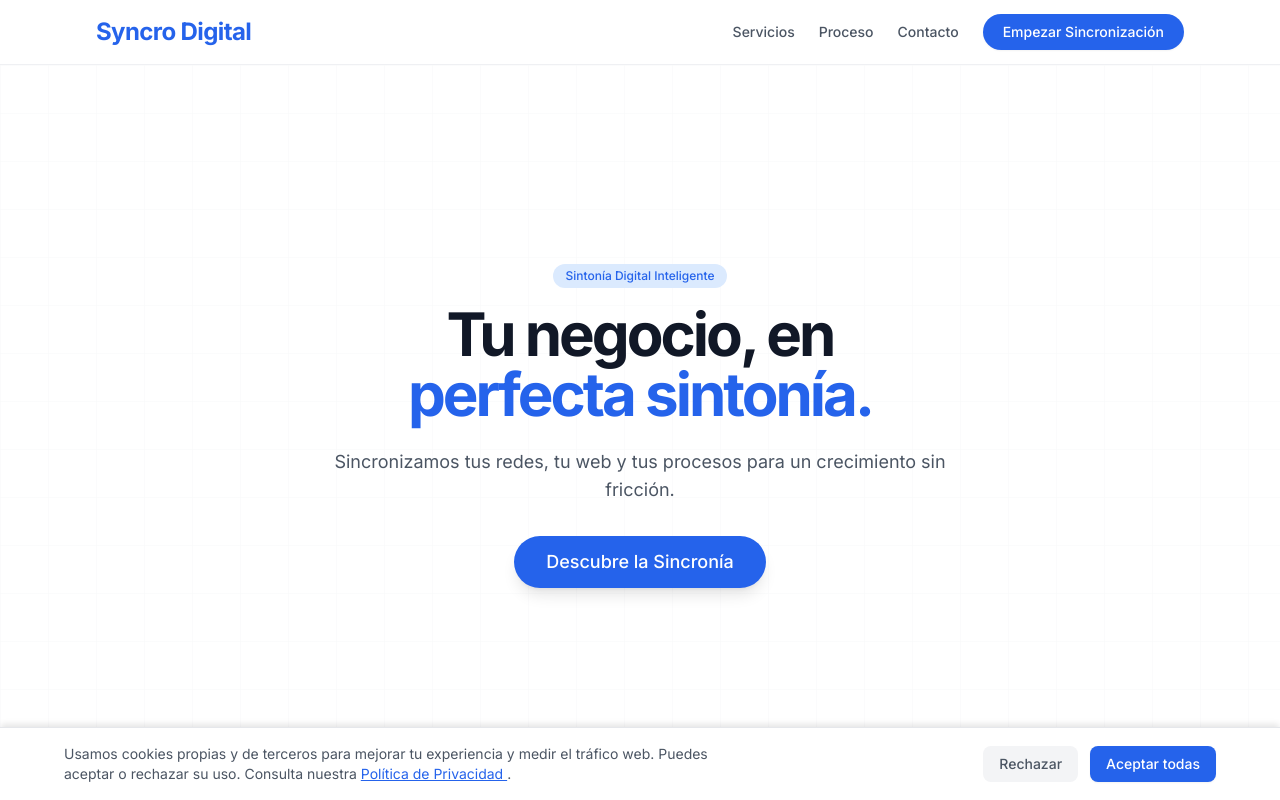
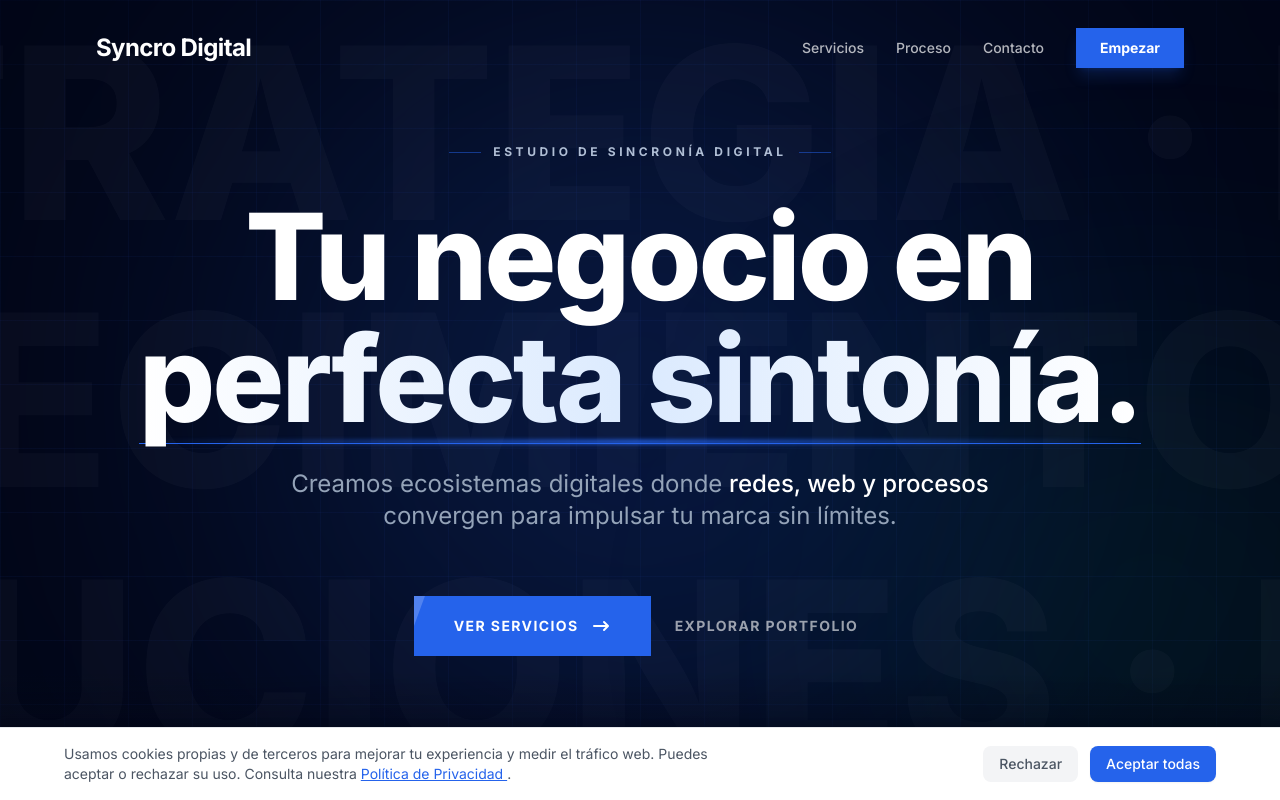
Before and after one commit to infosyncrodigital-cyber/syncro-web, a Vue app: page / in a window 1280 px wide. Shown: the top 800 px of the page. Built offline with nearby package versions, Linux system fonts and the light colour scheme.

Commit message:
Cambio en el hero y añadido porfolio andrea

```diff
--- a/src/components/Header.vue
+++ b/src/components/Header.vue
@@ -1,70 +1,86 @@
 <script setup lang="ts">
-// 1. Importamos 'ref' de Vue para crear variables de estado
-import { ref } from 'vue'
+import { ref, onMounted, onUnmounted } from 'vue'
 
-// 2. Creamos la variable de estado. Por defecto, el menú está cerrado (false)
 const isMobileMenuOpen = ref(false)
+const isScrolled = ref(false)
 
-// 3. Creamos una función para alternar el estado (abrir/cerrar)
+const handleScroll = () => {
+  isScrolled.value = window.scrollY > 50
+}
+
+onMounted(() => {
+  window.addEventListener('scroll', handleScroll)
+})
+
+onUnmounted(() => {
+  window.removeEventListener('scroll', handleScroll)
+})
+
 const toggleMobileMenu = () => {
-  // .value es como accedemos al valor de un 'ref'
   isMobileMenuOpen.value = !isMobileMenuOpen.value
 }
 
-// 4. Creamos una función para CERRAR el menú (la usaremos en los enlaces)
 const closeMobileMenu = () => {
   isMobileMenuOpen.value = false
 }
 </script>
 
 <template>
-  <header class="sticky top-0 z-50 w-full bg-white/90 backdrop-blur-sm border-b border-gray-200/60 relative">
+  <header
+    :class="[
+      'fixed top-0 z-50 w-full transition-all duration-300',
+      isScrolled
+        ? 'bg-[#020617]/90 backdrop-blur-md border-b border-white/10 py-2'
+        : 'bg-transparent border-transparent py-4'
+    ]"
+  >
       <div class="max-w-6xl mx-auto px-4 sm:px-6 lg:px-8">
           <div class="flex justify-between items-center h-16">
 
-              <a class="text-2xl font-bold text-primary tracking-tight" href="#" @click="closeMobileMenu">
+              <a
+                class="text-2xl font-bold tracking-tight text-white transition-colors duration-300"
+                href="#"
+                @click="closeMobileMenu"
+              >
                   Syncro Digital
               </a>
 
-              <nav class="hidden md:flex space-x-6 items-center">
-                  <a href="#servicios" class="text-sm font-medium text-gray-600 hover:text-primary transition-colors">Servicios</a>
-                  <a href="#proceso" class="text-sm font-medium text-gray-600 hover:text-primary transition-colors">Proceso</a>
-                  <a href="#contacto" class="text-sm font-medium text-gray-600 hover:text-primary transition-colors">Contacto</a>
-                  <a href="#contacto" class="px-5 py-2 text-sm font-medium text-white bg-primary rounded-full hover:bg-primary-dark transition-shadow shadow-sm hover:shadow-lg hover:shadow-blue-500/20">
-                      Empezar Sincronización
+              <nav class="hidden md:flex space-x-8 items-center">
+                  <a href="#servicios" class="text-sm font-medium text-white/70 hover:text-white transition-colors">Servicios</a>
+                  <a href="#proceso" class="text-sm font-medium text-white/70 hover:text-white transition-colors">Proceso</a>
+                  <a href="#contacto" class="text-sm font-medium text-white/70 hover:text-white transition-colors">Contacto</a>
+                  <a href="#contacto" class="px-6 py-2.5 text-sm font-bold text-white bg-primary hover:bg-primary-dark transition-all rounded-none shadow-lg shadow-primary/20">
+                      Empezar
                   </a>
               </nav>
 
               <div class="md:hidden">
-                  <button @click="toggleMobileMenu" class="text-gray-600" aria-label="Abrir menú">
-
-                    <svg v-if="!isMobileMenuOpen" xmlns="http://www.w3.org/2000/svg" fill="none" viewBox="0 0 24 24" stroke-width="1.5" stroke="currentColor" class="size-6">
+                  <button @click="toggleMobileMenu" class="text-white p-2" aria-label="Abrir menú">
+                    <svg v-if="!isMobileMenuOpen" xmlns="http://www.w3.org/2000/svg" fill="none" viewBox="0 0 24 24" stroke-width="1.5" stroke="currentColor" class="size-7">
                         <path stroke-linecap="round" stroke-linejoin="round" d="M3.75 5.25h16.5m-16.5 4.5h16.5m-16.5 4.5h16.5m-16.5 4.5h16.5" />
                     </svg>
-
-                    <svg v-if="isMobileMenuOpen" xmlns="http://www.w3.org/2000/svg" fill="none" viewBox="0 0 24 24" stroke-width="1.5" stroke="currentColor" class="size-6">
+                    <svg v-else xmlns="http://www.w3.org/2000/svg" fill="none" viewBox="0 0 24 24" stroke-width="1.5" stroke="currentColor" class="size-7">
                         <path stroke-linecap="round" stroke-linejoin="round" d="M6 18 18 6M6 6l12 12" />
                     </svg>
-
                   </button>
               </div>
           </div>
       </div>
 
       <Transition
-        enter-active-class="transition duration-200 ease-out"
+        enter-active-class="transition duration-300 ease-out"
         enter-from-class="transform -translate-y-4 opacity-0"
         enter-to-class="transform translate-y-0 opacity-100"
-        leave-active-class="transition duration-150 ease-in"
+        leave-active-class="transition duration-200 ease-in"
         leave-from-class="transform translate-y-0 opacity-100"
         leave-to-class="transform -translate-y-4 opacity-0"
       >
-        <div v-if="isMobileMenuOpen" class="md:hidden absolute top-16 left-0 w-full bg-white shadow-lg py-4 z-40 border-b border-gray-100">
-            <nav class="flex flex-col space-y-4 px-4">
-                <a href="#servicios" @click="closeMobileMenu" class="block text-base font-medium text-gray-700 hover:text-primary transition-colors px-2 py-1 rounded hover:bg-gray-50">Servicios</a>
-                <a href="#proceso" @click="closeMobileMenu" class="block text-base font-medium text-gray-700 hover:text-primary transition-colors px-2 py-1 rounded hover:bg-gray-50">Proceso</a>
-                <a href="#contacto" @click="closeMobileMenu" class="block text-base font-medium text-gray-700 hover:text-primary transition-colors px-2 py-1 rounded hover:bg-gray-50">Contacto</a>
-                <a href="#contacto" @click="closeMobileMenu" class="mt-2 inline-block px-5 py-2 text-sm font-medium text-white bg-primary rounded-full hover:bg-primary-dark transition-shadow text-center shadow-md">
+        <div v-if="isMobileMenuOpen" class="md:hidden absolute top-full left-0 w-full bg-[#020617] border-b border-white/10 shadow-2xl py-8 z-40">
+            <nav class="flex flex-col space-y-6 px-6">
+                <a href="#servicios" @click="closeMobileMenu" class="text-xl font-bold text-white/70 hover:text-white">Servicios</a>
+                <a href="#proceso" @click="closeMobileMenu" class="text-xl font-bold text-white/70 hover:text-white">Proceso</a>
+                <a href="#contacto" @click="closeMobileMenu" class="text-xl font-bold text-white/70 hover:text-white">Contacto</a>
+                <a href="#contacto" @click="closeMobileMenu" class="mt-4 px-6 py-4 text-center text-sm font-bold tracking-widest uppercase text-white bg-primary rounded-none">
                     Empezar Sincronización
                 </a>
             </nav>
--- a/src/components/Hero.vue
+++ b/src/components/Hero.vue
@@ -1,25 +1,115 @@
 <template>
-  <section class="relative min-h-[90vh] flex items-center bg-white overflow-hidden">
-      <div class="absolute inset-0 opacity-50 hero-grid-pattern"></div>
+  <section class="relative min-h-screen flex items-center justify-center bg-[#020617] overflow-hidden text-white w-full">
 
-      <div class="relative max-w-6xl mx-auto px-4 sm:px-6 lg:px-8 z-10">
-          <div class="max-w-3xl mx-auto text-center">
-              <span data-aos="fade-down" class="inline-flex items-center px-3 py-1 mb-4 text-xs font-medium text-primary bg-primary-light rounded-full">
-                  Sintonía Digital Inteligente
-              </span>
-              <h1 data-aos="fade-up" data-aos-delay="100" class="text-4xl md:text-6xl font-bold tracking-tighter text-dark mb-6">
-                  Tu negocio, en
-                  <span class="block text-primary">perfecta sintonía.</span>
+      <!-- Kinetic Background Marquee -->
+      <div class="absolute inset-0 flex flex-col justify-around opacity-[0.03] select-none pointer-events-none z-0 overflow-hidden">
+        <div class="marquee-wrapper">
+          <div class="marquee-text whitespace-nowrap text-[8rem] sm:text-[12rem] md:text-[15rem] font-black leading-none uppercase">
+            SINCRO DIGITAL · ESTRATEGIA · INNOVACIÓN · SINCRO DIGITAL · ESTRATEGIA · INNOVACIÓN · SINCRO DIGITAL · ESTRATEGIA · INNOVACIÓN · SINCRO DIGITAL · ESTRATEGIA · INNOVACIÓN ·
+          </div>
+        </div>
+        <div class="marquee-wrapper">
+          <div class="marquee-text-reverse whitespace-nowrap text-[8rem] sm:text-[12rem] md:text-[15rem] font-black leading-none uppercase">
+            AUTOMATIZACIÓN · CRECIMIENTO · ÉXITO · AUTOMATIZACIÓN · CRECIMIENTO · ÉXITO · AUTOMATIZACIÓN · CRECIMIENTO · ÉXITO · AUTOMATIZACIÓN · CRECIMIENTO · ÉXITO ·
+          </div>
+        </div>
+        <div class="marquee-wrapper">
+          <div class="marquee-text whitespace-nowrap text-[8rem] sm:text-[12rem] md:text-[15rem] font-black leading-none uppercase">
+            SOFTWARE · SOLUCIONES · FUTURO · SOFTWARE · SOLUCIONES · FUTURO · SOFTWARE · SOLUCIONES · FUTURO · SOFTWARE · SOLUCIONES · FUTURO ·
+          </div>
+        </div>
+      </div>
+
+      <!-- Subtle Grid Overlay -->
+      <div class="absolute inset-0 bg-[linear-gradient(theme(colors.blue.900/0.1)_1px,transparent_1px),linear-gradient(90deg,theme(colors.blue.900/0.1)_1px,transparent_1px)] bg-[length:4rem_4rem] [mask-image:radial-gradient(ellipse_80%_80%_at_50%_50%,#000_70%,transparent_100%)]"></div>
+
+      <!-- Hero Glows -->
+      <div class="absolute top-1/2 left-1/2 -translate-x-1/2 -translate-y-1/2 w-[90vw] md:w-[60vw] h-[90vw] md:h-[60vw] bg-primary/20 rounded-full blur-[100px] md:blur-[160px] pointer-events-none"></div>
+      <div class="absolute bottom-[-10%] right-[-10%] w-[50vw] md:w-[40vw] h-[50vw] md:h-[40vw] bg-secondary/10 rounded-full blur-[100px] md:blur-[140px] pointer-events-none"></div>
+
+      <div class="relative max-w-7xl mx-auto px-4 sm:px-6 lg:px-8 z-10 w-full py-20 overflow-x-hidden">
+
+          <div class="max-w-5xl mx-auto text-center">
+
+              <!-- Top Label -->
+              <div data-aos="fade-down" class="flex items-center justify-center gap-2 md:gap-3 mb-6 md:mb-10">
+                <div class="h-[1px] w-4 md:w-8 bg-primary/50"></div>
+                <span class="text-[10px] md:text-xs font-bold tracking-[0.2em] md:tracking-[0.3em] uppercase text-primary-light/80 text-center">
+                  Estudio de Sincronía Digital
+                </span>
+                <div class="h-[1px] w-4 md:w-8 bg-primary/50"></div>
+              </div>
+
+              <!-- Main Heading -->
+              <h1 data-aos="fade-up" data-aos-delay="100" class="text-5xl sm:text-7xl md:text-8xl lg:text-[7.5rem] font-black tracking-tight leading-[1.1] md:leading-[0.95] mb-8 px-2">
+                  Tu negocio en
+                  <span class="block mt-2 relative inline-block">
+                    <span class="relative z-10 text-transparent bg-clip-text bg-gradient-to-r from-white via-primary-light to-white">perfecta sintonía.</span>
+                    <!-- Neon Underline Effect -->
+                    <div class="absolute -bottom-1 md:-bottom-2 left-0 w-full h-1 bg-gradient-to-r from-transparent via-primary to-transparent blur-[2px]"></div>
+                    <div class="absolute -bottom-1 md:-bottom-2 left-0 w-full h-[1px] bg-primary"></div>
+                  </span>
               </h1>
-              <p data-aos="fade-up" data-aos-delay="200" class="text-lg text-gray-600 max-w-2xl mx-auto mb-8">
-                  Sincronizamos tus redes, tu web y tus procesos para un crecimiento sin fricción.
+
+              <!-- Description -->
+              <p data-aos="fade-up" data-aos-delay="200" class="text-lg md:text-2xl text-slate-400 max-w-3xl mx-auto mb-12 md:mb-16 font-light leading-relaxed px-4">
+                  Creamos ecosistemas digitales donde <span class="text-white font-medium">redes, web y procesos</span> convergen para impulsar tu marca sin límites.
               </p>
-              <div data-aos="zoom-in" data-aos-delay="300">
-                <a href="#servicios" class="inline-block px-8 py-3 text-lg font-medium text-white bg-primary rounded-full hover:bg-primary-dark transition-all shadow-lg hover:shadow-blue-300/30 transform hover:scale-105">
-                  Descubre la Sincronía
+
+              <!-- Action Group -->
+              <div data-aos="fade-up" data-aos-delay="300" class="flex flex-col sm:flex-row items-center justify-center gap-6 px-4">
+                <!-- Primary Action -->
+                <a href="#servicios" class="w-full sm:w-auto group relative px-8 md:px-10 py-4 md:py-5 bg-primary text-white font-bold rounded-none hover:bg-primary-dark transition-all duration-500 overflow-hidden text-center">
+                  <span class="relative z-10 flex items-center justify-center gap-3 tracking-widest uppercase text-xs md:text-sm">
+                    Ver Servicios
+                    <svg xmlns="http://www.w3.org/2000/svg" class="w-5 h-5 transition-transform duration-500 group-hover:translate-x-2" viewBox="0 0 20 20" fill="currentColor">
+                      <path fill-rule="evenodd" d="M12.293 5.293a1 1 0 011.414 0l4 4a1 1 0 010 1.414l-4 4a1 1 0 01-1.414-1.414L14.586 11H3a1 1 0 110-2h11.586l-2.293-2.293a1 1 0 010-1.414z" clip-rule="evenodd" />
+                    </svg>
+                  </span>
+                  <div class="absolute top-0 -left-full w-full h-full bg-white/20 skew-x-[-20deg] group-hover:left-full transition-all duration-700"></div>
+                </a>
+
+                <!-- Secondary Action -->
+                <a href="#portfolio" class="text-xs md:text-sm font-bold tracking-widest uppercase text-white/60 hover:text-white transition-colors flex items-center gap-2 group py-2">
+                  Explorar Portfolio
+                  <div class="h-[1px] w-0 bg-white group-hover:w-8 transition-all duration-300"></div>
                 </a>
               </div>
+
           </div>
       </div>
+
+      <!-- Bottom Gradient Mask -->
+      <div class="absolute bottom-0 left-0 w-full h-32 bg-gradient-to-t from-[#020617] to-transparent z-10"></div>
   </section>
 </template>
+
+<style scoped>
+.marquee-wrapper {
+  width: 100%;
+  overflow: hidden;
+  display: flex;
+}
+
+@keyframes marquee {
+  0% { transform: translateX(0); }
+  100% { transform: translateX(-50%); }
+}
+
+@keyframes marquee-reverse {
+  0% { transform: translateX(-50%); }
+  100% { transform: translateX(0); }
+}
+
+.marquee-text {
+  animation: marquee 30s linear infinite;
+  display: inline-block;
+  padding-right: 2rem;
+}
+
+.marquee-text-reverse {
+  animation: marquee-reverse 30s linear infinite;
+  display: inline-block;
+  padding-right: 2rem;
+}
+</style>
```
Also changed, not shown: src/components/Portfolio.vue (+11 -3 lines).
